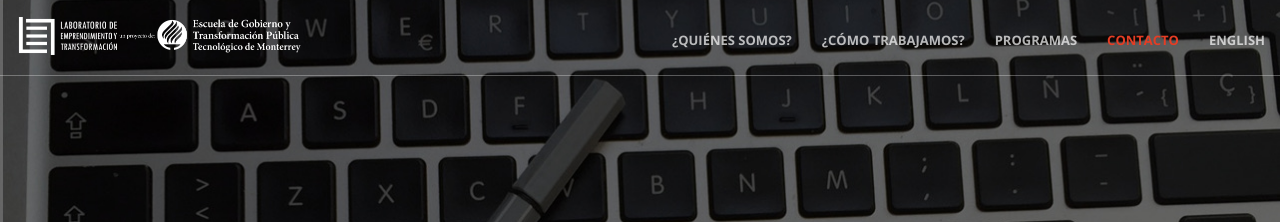
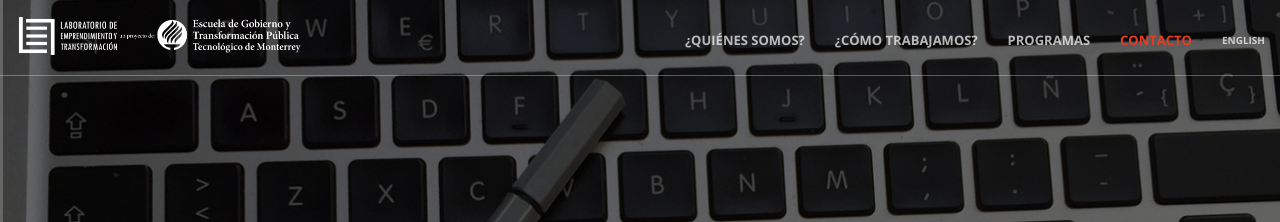
Before and after one commit to civica-digital/let, a Jekyll site: the page built from index.html, in a window 1280 px wide. Shown: the top 222 px of the page. Built offline with Jekyll 4.4.1, drawn with Linux system fonts in a browser that asks for light colours.

Commit message:
Close #34 Botón ES / EN

```diff
--- a/_data/en/mecate.yml
+++ b/_data/en/mecate.yml
@@ -8,7 +8,7 @@
   - content: Registration
     link: "#registro"
 
-  - content: Spanish
+  - content: Español
     link: "/mecate"
 
 logo:
--- a/_data/menu.yml
+++ b/_data/menu.yml
@@ -27,5 +27,5 @@
     - content: Contact
       link: "#contacto"
 
-    - content: Spanish
+    - content: Español
       link: "/"
--- a/_includes/nav.html
+++ b/_includes/nav.html
@@ -23,7 +23,7 @@
       <ul class="nav navbar-nav navbar-right">
         {% for menu in t %}
         <li>
-	  {% if menu.content == "Spanish" or menu.content == "Ingles" %}
+	  {% if menu.content == "Español" or menu.content == "English" %}
           <a class="page-scroll mini" href="{{ menu.link }}">{{ menu.content }}</a>
 	  {% else %}
           <a class="page-scroll" href="{{ menu.link }}">{{ menu.content }}</a>
--- a/_includes/page-nav.html
+++ b/_includes/page-nav.html
@@ -22,7 +22,7 @@
       <ul class="nav navbar-nav navbar-right">
         {% for menu in t.menu %}
         <li>
-          {% if menu.content == "Spanish" or menu.content == "Ingles" %}
+          {% if menu.content == "Español" or menu.content == "English" %}
           <a class="page-scroll mini" href="{{ menu.link }}">{{ menu.content }}</a>
 	  {% else %}
 	  <a class="page-scroll" href="{{ menu.link }}">{{ menu.content }}</a>
```
Also changed, not shown: _data/es/mecate.yml (line endings or trailing spaces).
